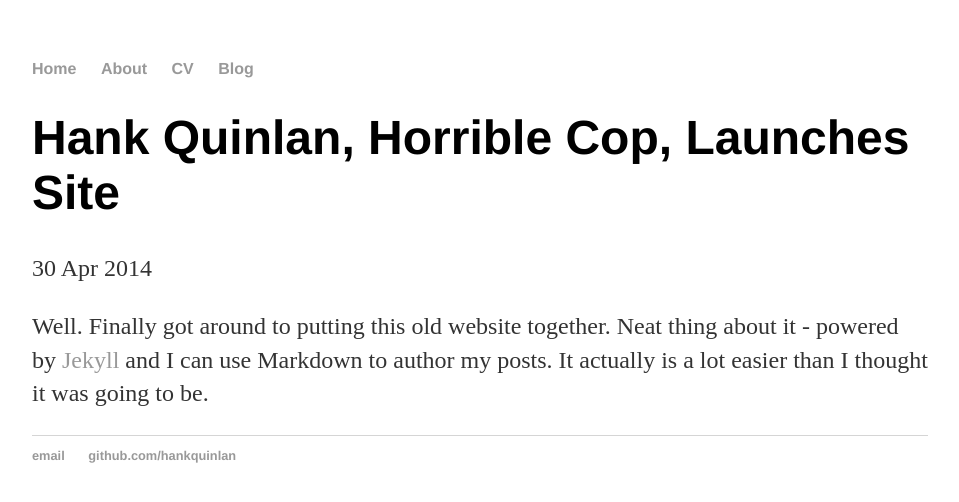
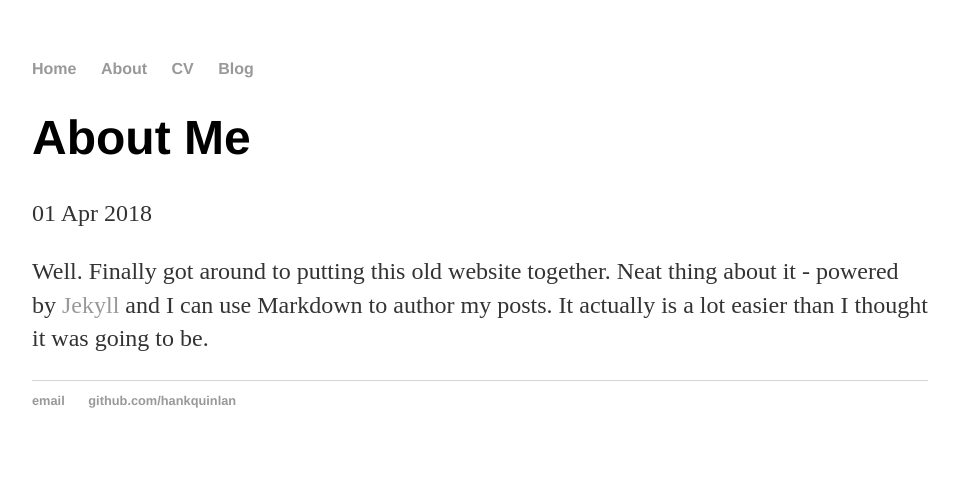
Before and after one commit to arioscos/arioscos.github.io, a Jekyll site: the page built from _posts/2018-04-01-About-Me.md, in a window 1280 px wide. Shown: the top 502 px of the page, without its empty margins (160-1119 px from the left). Built offline with Jekyll 4.4.1, drawn with Linux system fonts in a browser that asks for light colours.

Commit message:
Update 2018-04-01-About-Me.md
Second Commit. Incorrect Date and Title Used

```diff
--- a/_posts/2018-04-01-About-Me.md
+++ b/_posts/2018-04-01-About-Me.md
@@ -1,9 +1,7 @@
 ---
 layout: post
-title: "Hank Quinlan, Horrible Cop, Launches Site"
-date: 2014-04-30
+title: "About Me"
+date: 2018-04-01
 ---
 
-Well. Finally got around to putting this old website together. Neat thing about it -
-powered by [Jekyll](http://jekyllrb.com) and I can use Markdown to author my posts.
-It actually is a lot easier than I thought it was going to be.
+Well. Finally got around to putting this old website together. Neat thing about it - powered by [Jekyll](http://jekyllrb.com) and I can use Markdown to author my posts. It actually is a lot easier than I thought it was going to be.
```
